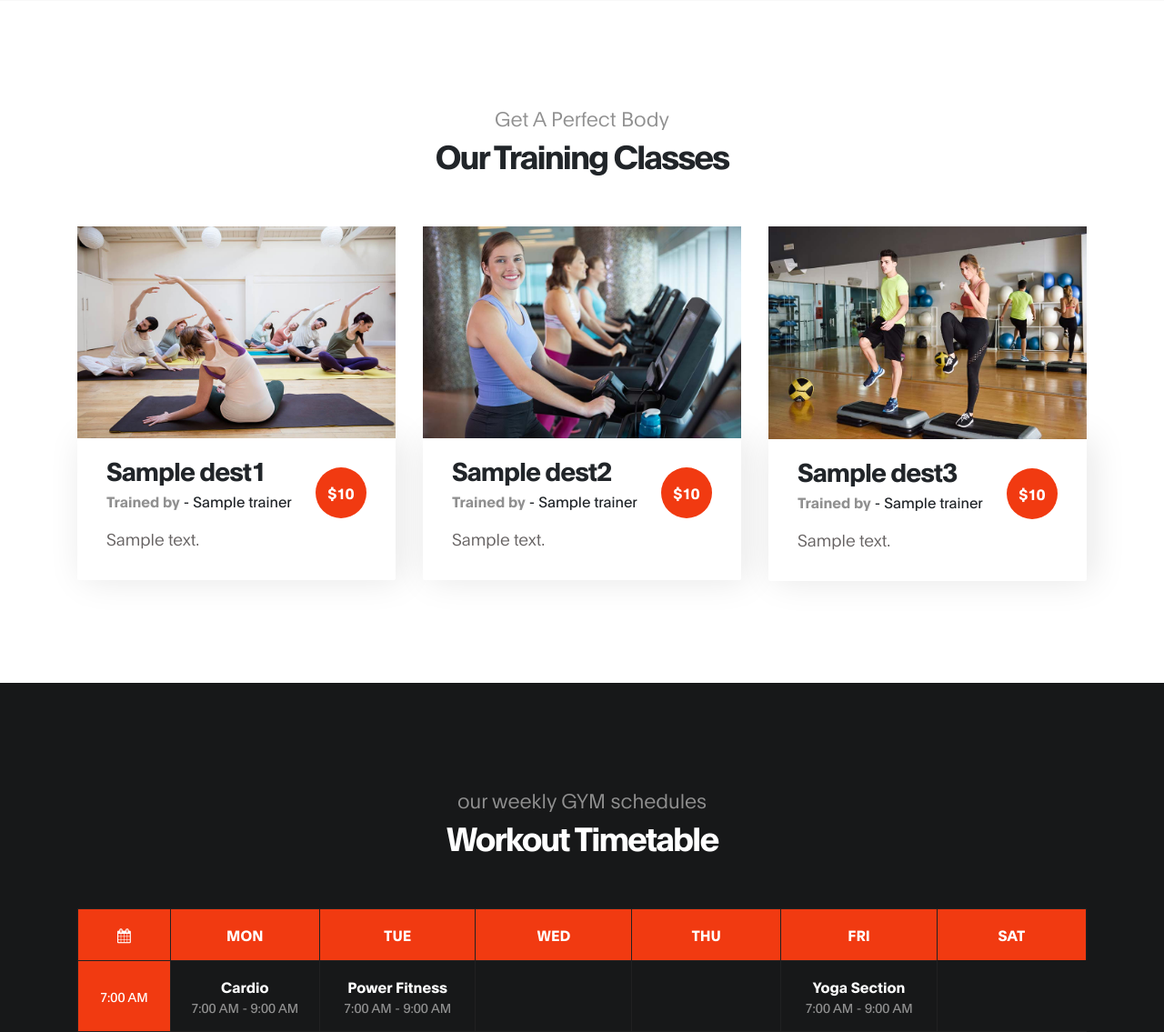
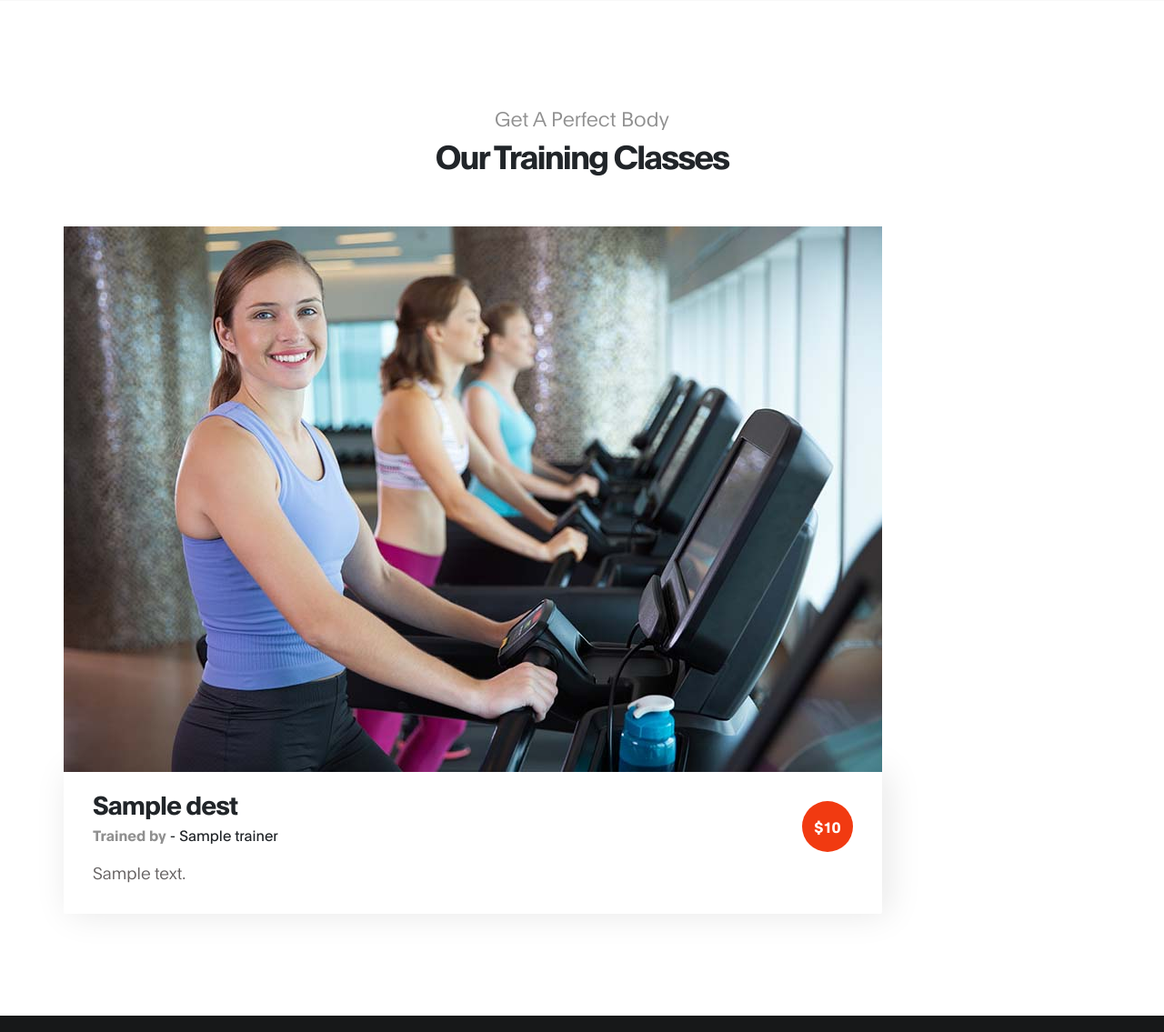
Before and after one commit to JackMerma/GymApp, a Django app: template templates/index.html in a window 1280 px wide. Shown: the part 1856-2991 px from the top of the page at 91% size. Run offline with Django 3.2, Linux system fonts and the light colour scheme; the template is opened without the code that fills it: most values are stand-ins (such as "Sample title", 1, 10 or a date in 2020); some libraries are stand-ins or nearby versions.

Commit message:
se agrego un atributo a Destination y se reducio cada clase con un for imprimiendo la data de cada objeto correspondiente

```diff
--- a/gymSo/models.py
+++ b/gymSo/models.py
@@ -9,3 +9,4 @@ class Destination:
     desc: str
     price: int
     trainer: str
+    class_css: str
--- a/gymSo/views.py
+++ b/gymSo/views.py
@@ -11,13 +11,15 @@ def home(request):
     dest1.price=55
     dest1.desc=""
     dest1.img='yoga-class.jpg'
+    dest1.class_css='col-lg-4 col-md-6 col-12'
 
     dest2 = Destination()
     dest2.name="Areobic"
     dest2.trainer="Mary"
     dest2.price=66
     dest2.desc=""
-    dest1.img='crossfit-class.jpg'
+    dest2.img='crossfit-class.jpg'
+    dest2.class_css='mt-5 mt-lg-0 mt-md-0 col-lg-4 col-md-6 col-12'
 
     dest3 = Destination()
     dest3.name="Cardio"
@@ -25,6 +27,7 @@ def home(request):
     dest3.price=75
     dest3.desc=""
     dest3.img='cardio-class.jpg'
+    dest3.class_css='mt-5 mt-lg-0 col-lg-4 col-md-6 col-12'
 
     dests = [dest1, dest2, dest3]
 
--- a/templates/index.html
+++ b/templates/index.html
@@ -200,53 +200,23 @@ https://www.tooplate.com/view/2119-gymso-fitness
                                 <h2 data-aos="fade-up" data-aos-delay="200">Our Training Classes</h2>
                              </div>
 
-                            <div class="col-lg-4 col-md-6 col-12" data-aos="fade-up" data-aos-delay="400">
-                                <div class="class-thumb">
-                                  <img src="{% static 'images/class/yoga-class.jpg' %}" class="img-fluid" alt="Class">
-
-                                    <div class="class-info">
-                                      <h3 class="mb-1">{{dest1.name}}</h3>
-
-                                      <span><strong>Trained by</strong> - {{dest1.trainer}}</span>
-
-                                        <span class="class-price">${{dest1.price}}</span>
-
-                                        <p class="mt-3">{{dest1.desc}}</p>
-                                    </div>
-                                </div>
-                            </div>
-
-                            <div class="mt-5 mt-lg-0 mt-md-0 col-lg-4 col-md-6 col-12" data-aos="fade-up" data-aos-delay="500">
+                            {% for dest in dests %}
+                            <div class="{{dest.class_css}}" data-aos="fade-up" data-aos-delay="500">
                                 <div class="class-thumb">
                                   <img src="{% static 'images/class/crossfit-class.jpg' %}" class="img-fluid" alt="Class">
 
                                     <div class="class-info">
-                                      <h3 class="mb-1">{{dest2.name}}</h3>
+                                      <h3 class="mb-1">{{dest.name}}</h3>
 
-                                      <span><strong>Trained by</strong> - {{dest2.trainer}}</span>
+                                      <span><strong>Trained by</strong> - {{dest.trainer}}</span>
 
-                                      <span class="class-price">${{dest2.price}}</span>
+                                      <span class="class-price">${{dest.price}}</span>
 
-                                      <p class="mt-3">{{dest2.desc}}</p>
+                                      <p class="mt-3">{{dest.desc}}</p>
                                     </div>
                                 </div>
                             </div>
-
-                            <div class="mt-5 mt-lg-0 col-lg-4 col-md-6 col-12" data-aos="fade-up" data-aos-delay="600">
-                                <div class="class-thumb">
-                                  <img src="{% static 'images/class/cardio-class.jpg' %}" class="img-fluid" alt="Class">
-
-                                    <div class="class-info">
-                                      <h3 class="mb-1">{{dest3.name}}</h3>
-
-                                      <span><strong>Trained by</strong> - {{dest3.trainer}}</span>
-
-                                      <span class="class-price">${{dest3.price}}</span>
-
-                                      <p class="mt-3">{{dest3.desc}}</p>
-                                    </div>
-                                </div>
-                            </div>
+                            {% endfor %}
 
                     </div>
                </div>
```
